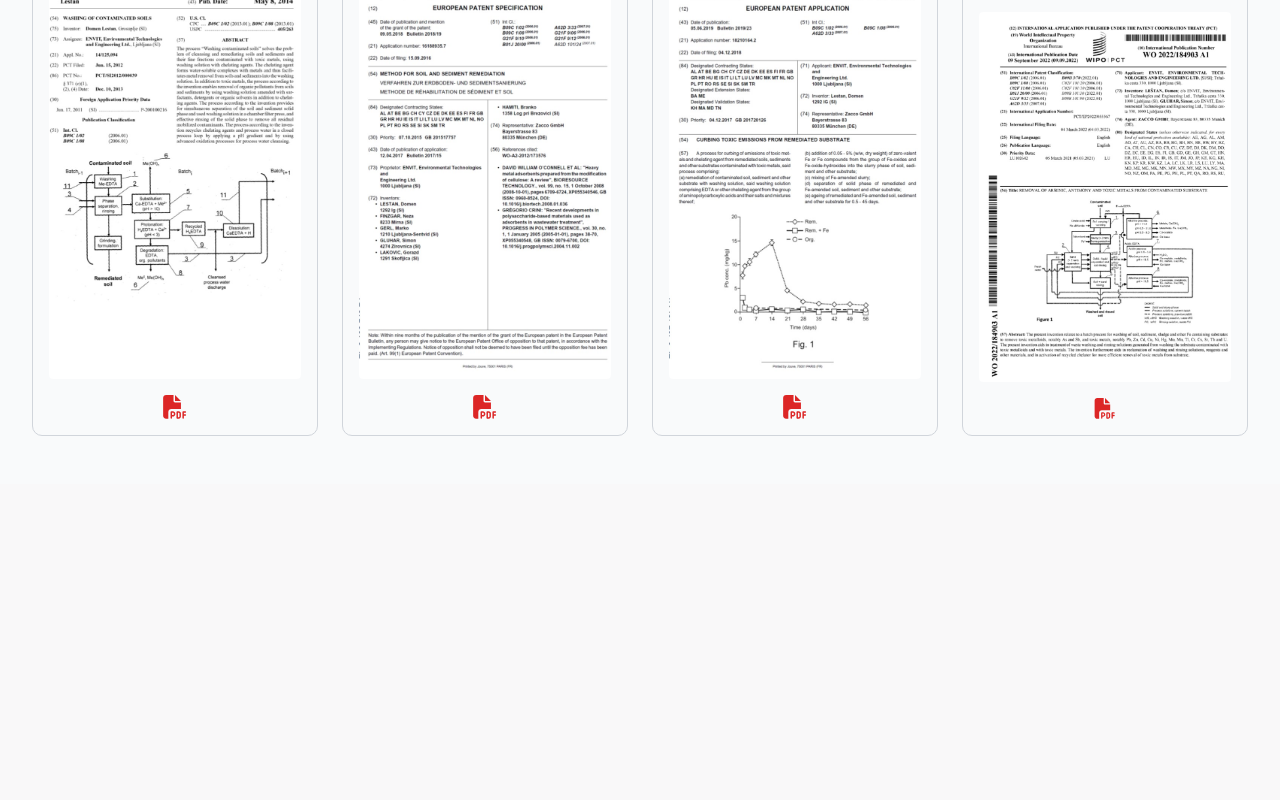
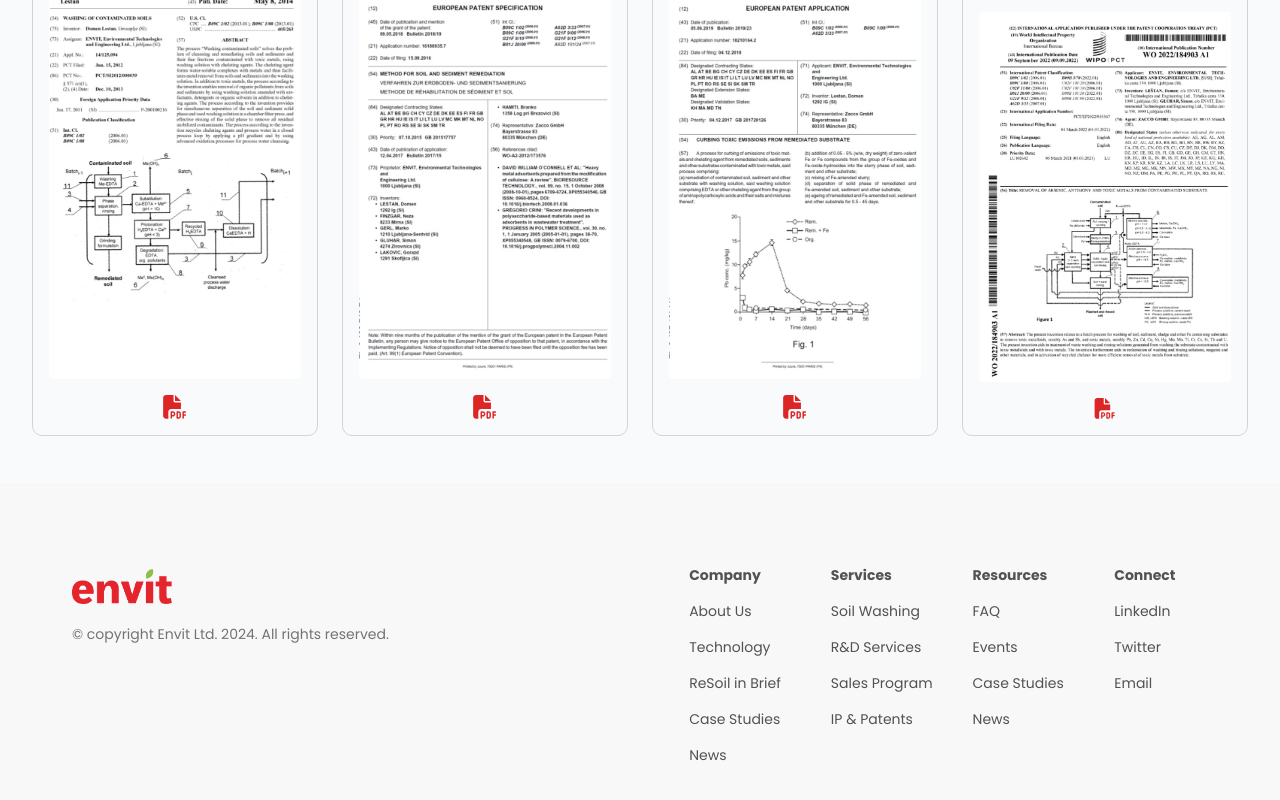
Before and after one commit to borkopp/envit, a Next.js app: page /ip in a window 1280 px wide. Shown: the part 862-1662 px from the top of the page. Before the commit the page ends 1346 px from the top, so only its background shows below. Built offline with nearby package versions, Linux system fonts and the light colour scheme.

Commit message:
Enhance layout and Home page: add SimpleFooterWithFourGrids to layout, integrate LatestNews component into Home page, and improve LatestNews styling for better presentation.

```diff
--- a/app/(client)/layout.tsx
+++ b/app/(client)/layout.tsx
@@ -2,12 +2,12 @@ import type { Metadata } from "next";
 import { Inter, Poppins, Lato } from "next/font/google";
 import "./globals.css";
 import NewNavbar from "../components/NewNavbar";
-import Footer from "../components/Footer";
 import ScrollToTopButton from "../components/ScrollToTopButton";
 import { FloatingNavDemo } from "../components/FloatingNavbar";
 import { NavbarDemo } from "../components/NewestNavbar";
 import { ThemeProvider } from "../components/theme-provider";
 import { Navbar } from "@/components/navbar";
+import { SimpleFooterWithFourGrids } from "@/components/footer";
 
 const montserrat = Poppins({
   subsets: ["latin"],
@@ -45,6 +45,7 @@ export default function RootLayout({
           {/* <NewNavbar /> */}
           <Navbar />
           {children}
+          <SimpleFooterWithFourGrids />
         </div>
       </body>
     </html>
--- a/app/(client)/page.tsx
+++ b/app/(client)/page.tsx
@@ -8,6 +8,7 @@ import VideoSection from "@/app/components/VideoSection";
 import { CarouselDemo } from "@/components/demo-resoil";
 import { ExpandableCardDemo } from "@/components/case-studies";
 import { LampDemo } from "@/components/awards";
+import LatestNews from "../components/LatestNews";
 export default function Home() {
   useEffect(() => {
     AOS.init({
@@ -28,11 +29,7 @@ export default function Home() {
       <ExpandableCardDemo />
       <LampDemo />
       {/* <Expertise /> */}
-      {/* <DemoSoilPlant /> */}
-      {/* <CaseStudies /> */}
-      {/* <Testimonials /> */}
-      {/* <RecognitionAndAwards /> */}
-      {/* <LatestNews /> */}
+      <LatestNews />
       {/* <Team /> */}
     </div>
   );
--- a/app/components/LatestNews.tsx
+++ b/app/components/LatestNews.tsx
@@ -23,7 +23,11 @@ const NewsItem = ({
   });
 
   return (
-    <div className="w-full md:w-1/2 lg:w-1/4 px-4 mb-8" data-aos="fade-up" data-aos-delay={aosDelay}>
+    <div
+      className="w-full md:w-1/2 lg:w-1/4 px-4 mb-8"
+      data-aos="fade-up"
+      data-aos-delay={aosDelay}
+    >
       <div className="bg-white rounded-lg shadow-md overflow-hidden group hover:scale-[0.98] transition-all duration-300 h-full flex flex-col">
         <Image
           className="w-full h-48 object-cover"
@@ -82,16 +86,27 @@ export default function LatestNews() {
   }, []);
 
   return (
-    <section className="py-16 bg-gray-100" id="blog">
+    <section className="py-16 bg-background" id="blog">
       <div className="container mx-auto px-4">
         <div className="space-y-4 items-center text-center mb-14">
-          <h3 data-aos="fade-up" className="text-sm font-bold uppercase tracking-wide text-primary">
+          <h3
+            data-aos="fade-up"
+            className="text-sm font-bold uppercase tracking-wide text-primary"
+          >
             News
           </h3>
-          <h2 data-aos="fade-up" data-aos-delay="100" className="text-4xl font-semibold tracking-tighter sm:text-4xl">
+          <h2
+            data-aos="fade-up"
+            data-aos-delay="100"
+            className="text-4xl font-semibold tracking-tighter sm:text-4xl"
+          >
             Latest News
           </h2>
-          <p data-aos="fade-up" data-aos-delay="200" className="text-neutral-500 text-[1rem] mx-auto my-4 text-center relative">
+          <p
+            data-aos="fade-up"
+            data-aos-delay="200"
+            className="text-neutral-500 text-[1rem] mx-auto my-4 text-center relative"
+          >
             The latest news and insights from our blog. To see all the news{" "}
             <Link href="/news">
               <span className="underline">click here</span>
--- a/app/components/VideoSection.tsx
+++ b/app/components/VideoSection.tsx
@@ -18,7 +18,7 @@ export default function VideoSection() {
               >
                 Pioneering Soil Remediation
               </p> */}
-              <div className="pt-12">
+              <div className="pt-12 space-y-4">
                 <p
                   className="text-neutral-600 dark:text-neutral-400 text-xl"
                   data-aos="fade-up"
@@ -27,7 +27,7 @@ export default function VideoSection() {
                   CEO @ ENVIT
                 </p>
                 <p
-                  className="text-green-500 text-xl "
+                  className="text-green-500 text-xl"
                   data-aos="fade-up"
                   data-aos-delay="200"
                 >
--- a/components/awards.tsx
+++ b/components/awards.tsx
@@ -85,8 +85,7 @@ export function LampDemo() {
 
               <p className="text-lg text-slate-600 dark:text-slate-400 mb-8 leading-relaxed max-w-md">
                 Being appreciated by the industry and environmental
-                organizations means the world to us. It also translates
-                beautifully into our official ratings and awards.
+                organizations means the world to us.
               </p>
 
               {/* Navigation Buttons */}
--- /dev/null
+++ b/components/footer.tsx
@@ -0,0 +1,187 @@
+import Image from "next/image";
+import Link from "next/link";
+import React from "react";
+
+export function SimpleFooterWithFourGrids() {
+  const pages = [
+    {
+      title: "About Us",
+      href: "/about-us",
+    },
+    {
+      title: "Technology",
+      href: "/technology-description",
+    },
+    {
+      title: "ReSoil in Brief",
+      href: "/resoil-in-brief",
+    },
+    {
+      title: "Case Studies",
+      href: "/case-studies",
+    },
+    {
+      title: "News",
+      href: "/news",
+    },
+  ];
+
+  const services = [
+    {
+      title: "Soil Washing",
+      href: "/soil-washing",
+    },
+    {
+      title: "R&D Services",
+      href: "/rnd",
+    },
+    {
+      title: "Sales Program",
+      href: "/sales-program",
+    },
+    {
+      title: "IP & Patents",
+      href: "/ip",
+    },
+  ];
+
+  const resources = [
+    {
+      title: "FAQ",
+      href: "/faq",
+    },
+    {
+      title: "Events",
+      href: "/events",
+    },
+    {
+      title: "Case Studies",
+      href: "/case-studies",
+    },
+    {
+      title: "News",
+      href: "/news",
+    },
+  ];
+
+  const socials = [
+    {
+      title: "LinkedIn",
+      href: "https://www.linkedin.com/company/envit/",
+    },
+    {
+      title: "Twitter",
+      href: "https://x.com/EnvitLtd",
+    },
+    {
+      title: "Email",
+      href: "mailto:info@envit.si",
+    },
+  ];
+  return (
+    <div className="border-t border-neutral-100 dark:border-white/[0.1] px-8 py-20 bg-background dark:bg-neutral-950 w-full relative overflow-hidden">
+      <div className="max-w-7xl mx-auto text-sm text-neutral-500 flex sm:flex-row flex-col justify-between items-start  md:px-8">
+        <div>
+          <div className="mr-0 md:mr-4  md:flex mb-4">
+            <Logo />
+          </div>
+
+          <div className="mt-2 ml-2">
+            &copy; copyright Envit Ltd. 2024. All rights reserved.
+          </div>
+        </div>
+        <div className="grid grid-cols-2 lg:grid-cols-4 gap-10 items-start mt-10 sm:mt-0 md:mt-0">
+          <div className="flex justify-center space-y-4 flex-col w-full">
+            <p className="transition-colors hover:text-text-neutral-800 text-neutral-600 dark:text-neutral-300 font-bold">
+              Company
+            </p>
+            <ul className="transition-colors hover:text-text-neutral-800 text-neutral-600 dark:text-neutral-300 list-none space-y-4">
+              {pages.map((page, idx) => (
+                <li key={"pages" + idx} className="list-none">
+                  <Link
+                    className="transition-colors hover:text-text-neutral-800 "
+                    href={page.href}
+                  >
+                    {page.title}
+                  </Link>
+                </li>
+              ))}
+            </ul>
+          </div>
+
+          <div className="flex justify-center space-y-4 flex-col">
+            <p className="transition-colors hover:text-text-neutral-800 text-neutral-600 dark:text-neutral-300 font-bold">
+              Services
+            </p>
+            <ul className="transition-colors hover:text-text-neutral-800 text-neutral-600 dark:text-neutral-300 list-none space-y-4">
+              {services.map((service, idx) => (
+                <li key={"service" + idx} className="list-none">
+                  <Link
+                    className="transition-colors hover:text-text-neutral-800 "
+                    href={service.href}
+                  >
+                    {service.title}
+                  </Link>
+                </li>
+              ))}
+            </ul>
+          </div>
+
+          <div className="flex justify-center space-y-4 flex-col">
+            <p className="transition-colors hover:text-text-neutral-800 text-neutral-600 dark:text-neutral-300 font-bold">
+              Resources
+            </p>
+            <ul className="transition-colors hover:text-text-neutral-800 text-neutral-600 dark:text-neutral-300 list-none space-y-4">
+              {resources.map((resource, idx) => (
+                <li key={"resource" + idx} className="list-none">
+                  <Link
+                    className="transition-colors hover:text-text-neutral-800 "
+                    href={resource.href}
+                  >
+                    {resource.title}
+                  </Link>
+                </li>
+              ))}
+            </ul>
+          </div>
+          <div className="flex justify-center space-y-4 flex-col">
+            <p className="transition-colors hover:text-text-neutral-800 text-neutral-600 dark:text-neutral-300 font-bold">
+              Connect
+            </p>
+            <ul className="transition-colors hover:text-text-neutral-800 text-neutral-600 dark:text-neutral-300 list-none space-y-4">
+              {socials.map((social, idx) => (
+                <li key={"social" + idx} className="list-none">
+                  <Link
+                    className="transition-colors hover:text-text-neutral-800 "
+                    href={social.href}
+                    target={
+                      social.href.startsWith("http") ? "_blank" : undefined
+                    }
+                    rel={
+                      social.href.startsWith("http")
+                        ? "noopener noreferrer"
+                        : undefined
+                    }
+                  >
+                    {social.title}
+                  </Link>
+                </li>
+              ))}
+            </ul>
+          </div>
+        </div>
+      </div>
+    </div>
+  );
+}
+
+const Logo = () => {
+  return (
+    <Link
+      href="/"
+      className="font-normal flex space-x-2 items-center text-sm mr-4  text-black px-2 py-1  relative z-20"
+    >
+      <Image src="/logo2.png" alt="logo" width={100} height={100} />
+    </Link>
+  );
+};
```
